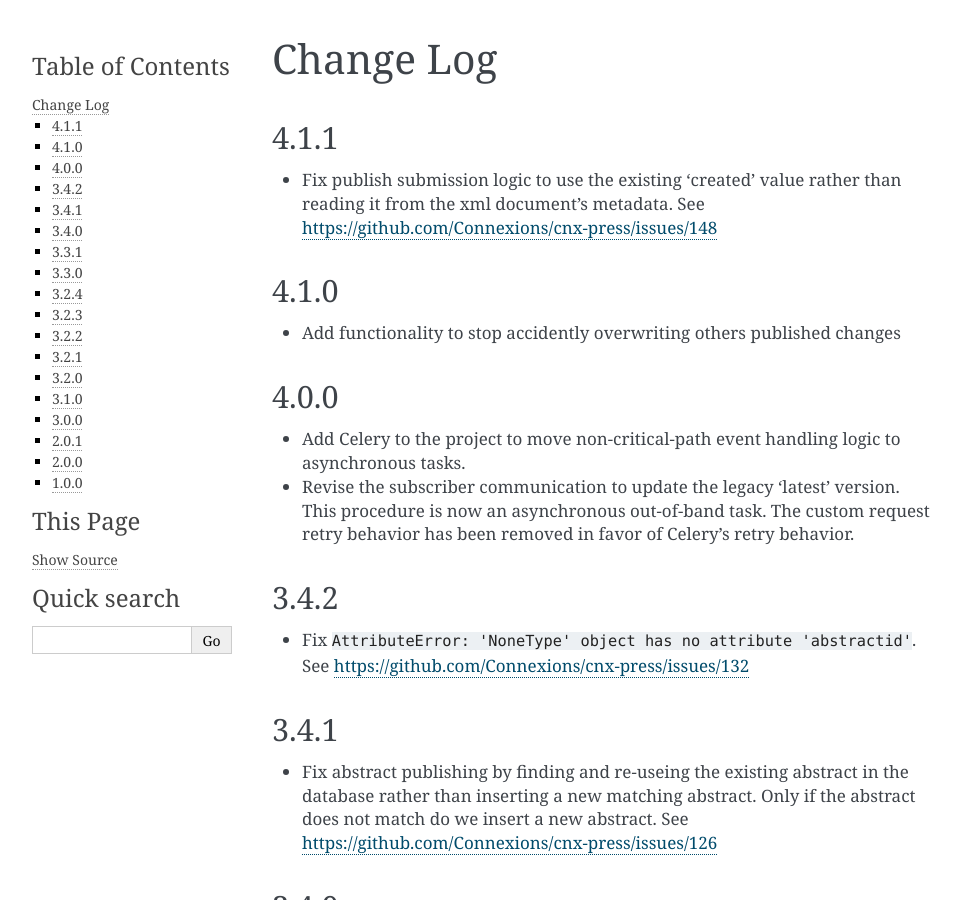
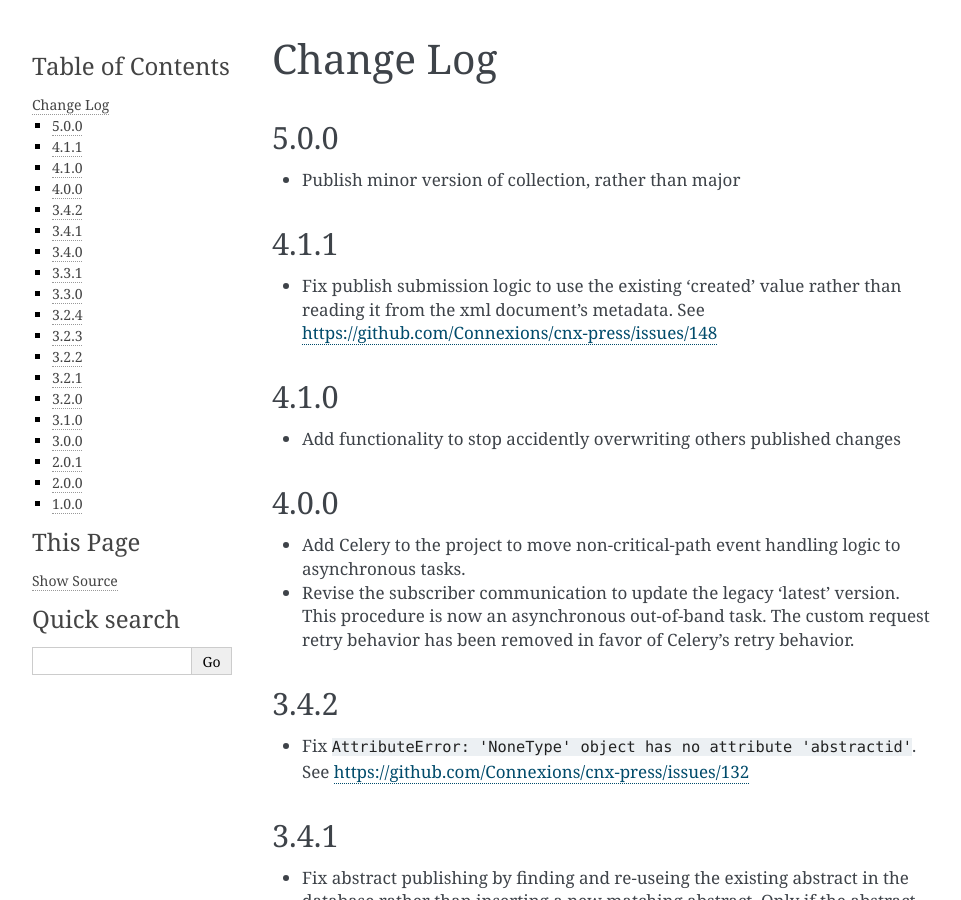
Before and after one commit to openstax/cnx-press, a Sphinx documentation site: the page built from docs/source/changes.rst, in a window 1280 px wide and 900 px high. Shown: the whole window, without its empty margins (148-1109 px from the left). Built offline with Sphinx 7.4.7, drawn with Linux system fonts in a browser that asks for light colours.

Commit message:
Update changes for release 5.0.0

```diff
--- a/docs/source/changes.rst
+++ b/docs/source/changes.rst
@@ -1,6 +1,11 @@
 ==========
 Change Log
 ==========
+
+5.0.0
+-----
+
+- Publish minor version of collection, rather than major
 
 4.1.1
 -----
```
